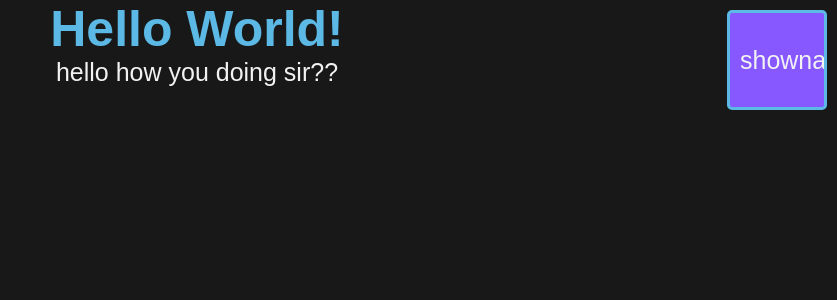
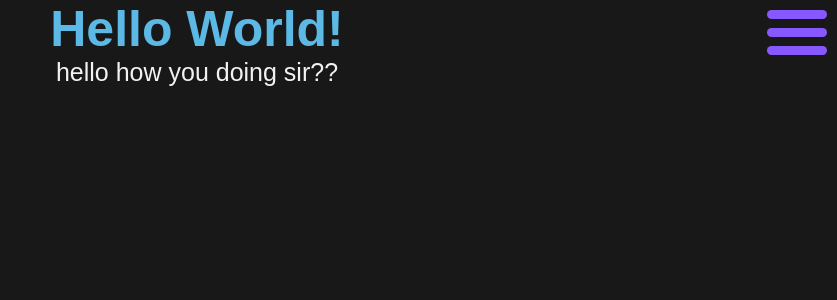
Before and after one commit to anmoljhamb/portfolio, a React (Create React App) app: page / in a window 1280 px wide. Shown: the top 300 px of the page, without its empty margins (443-1280 px from the left). Built offline with nearby package versions, Linux system fonts and the light colour scheme; a web font is replaced by a local one.

Commit message:
navbar burger animation

```diff
--- a/src/App.jsx
+++ b/src/App.jsx
@@ -32,9 +32,15 @@ function App() {
     return (
         <>
             {!loading && (
-                <button className="navBtn" onClick={handleOnClick}>
-                    {nav ? "hidenav" : "shownav"}
-                </button>
+                <div
+                    className={nav && "open"}
+                    id="nav-icon"
+                    onClick={handleOnClick}
+                >
+                    <span></span>
+                    <span></span>
+                    <span></span>
+                </div>
             )}
             {nav && <Navbar></Navbar>}
             {!nav && (
--- a/src/App.scss
+++ b/src/App.scss
@@ -1,11 +1,53 @@
 @import "./index.scss";
 
-.navBtn {
+#nav-icon {
+    width: 6rem;
+    height: 4.5rem;
     position: absolute;
-    width: 10rem;
-    height: 10rem;
     top: 1rem;
+    right: 1rem;
     left: auto;
-    right: 1rem;
-    overflow: hidden;
+    transform: rotate(0deg);
+    transition: 0.6s ease-in-out;
+    cursor: pointer;
+    span {
+        display: block;
+        position: absolute;
+        height: 9px;
+        width: 100%;
+        background: $color2;
+        border-radius: 9px;
+        opacity: 1;
+        left: 0;
+        transform: rotate(0deg);
+        transition: 0.25s ease-in-out;
+        &:nth-child(1) {
+            top: 0px;
+            transform-origin: left center;
+        }
+        &:nth-child(2) {
+            top: 18px;
+            transform-origin: left center;
+        }
+        &:nth-child(3) {
+            top: 36px;
+            transform-origin: left center;
+        }
+    }
+    &.open {
+        span:nth-child(1) {
+            transform: rotate(45deg);
+            top: -3px;
+            left: 8px;
+        }
+        span:nth-child(2) {
+            width: 0%;
+            opacity: 0;
+        }
+        span:nth-child(3) {
+            transform: rotate(-45deg);
+            top: 39px;
+            left: 8px;
+        }
+    }
 }
```
